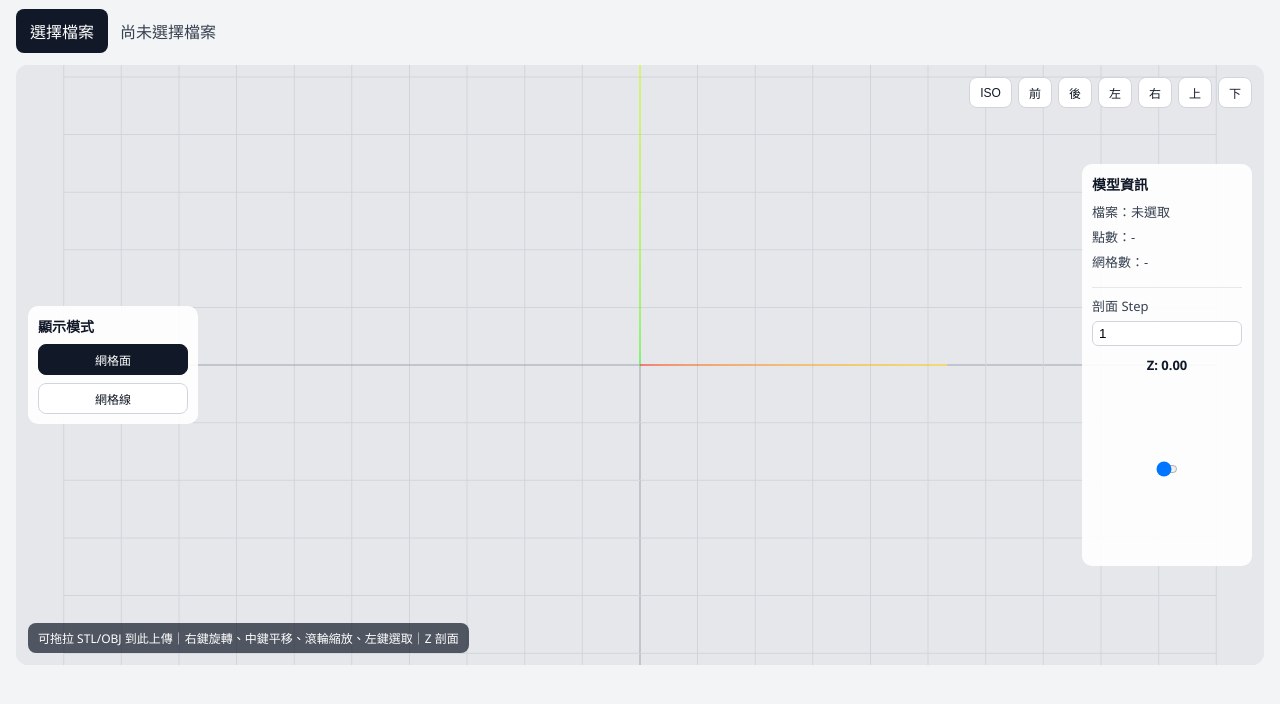
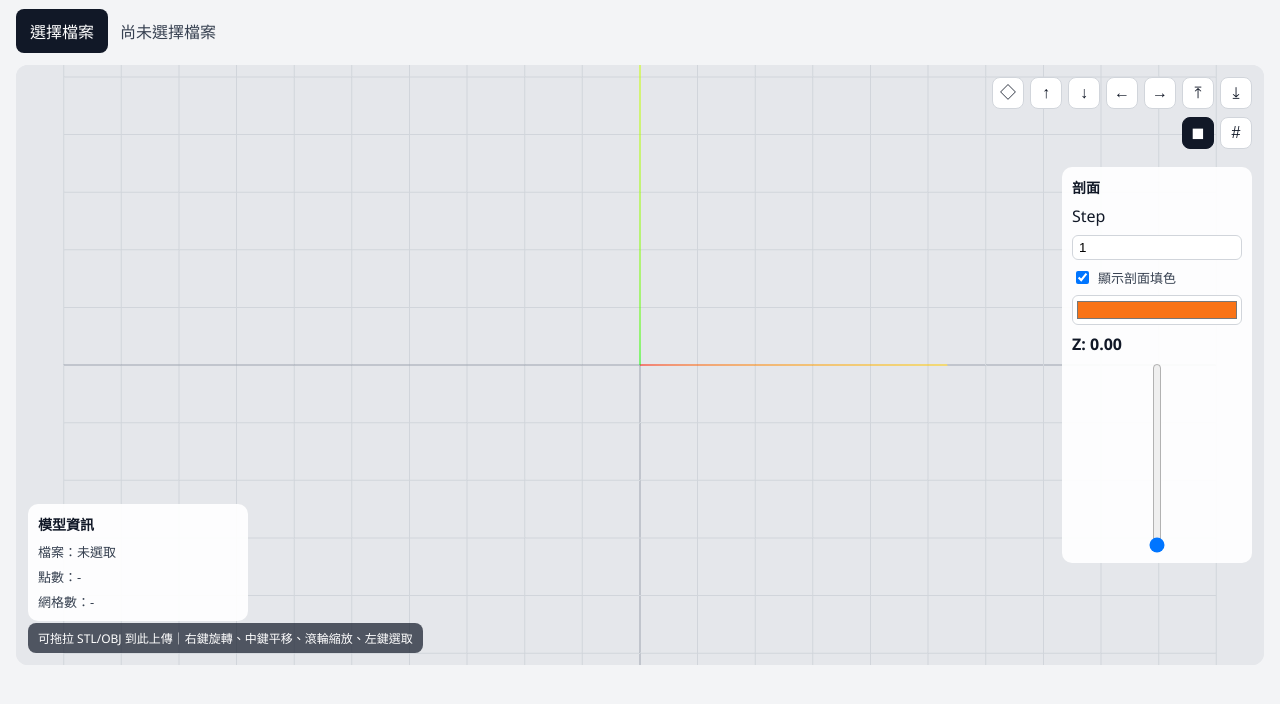
Before and after one commit to ger0182/web-stl-viewer, a website built with Vite: page index.html in a window 1280 px wide. Shown: the part 80-784 px from the top of the page. Built offline with nearby package versions, Linux system fonts and the light colour scheme; animation ran at ten frames a second.

Commit message:
feat: redesign toolbars and add section fill controls

```diff
--- a/index.html
+++ b/index.html
@@ -19,33 +19,78 @@
       </section>
 
       <section class="viewer-wrap">
-        <aside class="left-panel">
-          <div class="panel-title">顯示模式</div>
-          <button id="renderSolid" class="tool-btn is-active" type="button">
-            網格面
+        <div class="top-right-tools">
+          <div class="icon-toolbar" id="viewToolbar" aria-label="視角切換">
+            <button class="icon-btn" type="button" data-view="iso" title="ISO">
+              ◇
             </button>
-          <button id="renderWire" class="tool-btn" type="button">網格線</button>
-        </aside>
-
-        <div class="view-toolbar" id="viewToolbar">
-          <button class="tool-btn" type="button" data-view="iso">ISO</button>
-          <button class="tool-btn" type="button" data-view="front">前</button>
-          <button class="tool-btn" type="button" data-view="back">後</button>
-          <button class="tool-btn" type="button" data-view="left">左</button>
-          <button class="tool-btn" type="button" data-view="right">右</button>
-          <button class="tool-btn" type="button" data-view="top">上</button>
-          <button class="tool-btn" type="button" data-view="bottom">下</button>
+            <button
+              class="icon-btn"
+              type="button"
+              data-view="front"
+              title="前視"
+            >
+              ↑
+            </button>
+            <button
+              class="icon-btn"
+              type="button"
+              data-view="back"
+              title="後視"
+            >
+              ↓
+            </button>
+            <button
+              class="icon-btn"
+              type="button"
+              data-view="left"
+              title="左視"
+            >
+              ←
+            </button>
+            <button
+              class="icon-btn"
+              type="button"
+              data-view="right"
+              title="右視"
+            >
+              →
+            </button>
+            <button class="icon-btn" type="button" data-view="top" title="上視">
+              ⤒
+            </button>
+            <button
+              class="icon-btn"
+              type="button"
+              data-view="bottom"
+              title="下視"
+            >
+              ⤓
+            </button>
+          </div>
+          <div class="icon-toolbar" aria-label="顯示模式">
+            <button
+              id="renderSolid"
+              class="icon-btn is-active"
+              type="button"
+              title="網格面"
+            >
+              ◼
+            </button>
+            <button
+              id="renderWire"
+              class="icon-btn"
+              type="button"
+              title="網格線"
+            >
+              #
+            </button>
+          </div>
         </div>
 
-        <aside class="right-panel">
-          <div class="panel-title">模型資訊</div>
-          <div id="modelInfo" class="model-info">
-            <div>檔案：未選取</div>
-            <div>點數：-</div>
-            <div>網格數：-</div>
-          </div>
-          <div class="section-control">
-            <label for="sectionStep">剖面 Step</label>
+        <aside class="section-panel">
+          <div class="panel-title">剖面</div>
+          <label for="sectionStep">Step</label>
           <input
             id="sectionStep"
             type="number"
@@ -53,8 +98,13 @@
             step="0.1"
             value="1"
           />
+          <label class="fill-toggle" for="sectionFillToggle">
+            <input id="sectionFillToggle" type="checkbox" checked />
+            顯示剖面填色
+          </label>
+          <input id="sectionFillColor" type="color" value="#f97316" />
+          <div id="sectionValue" class="section-value">Z: 0</div>
           <div class="section-slider-wrap">
-              <div id="sectionValue" class="section-value">Z: 0</div>
             <input
               id="sectionSlider"
               class="section-slider"
@@ -65,13 +115,20 @@
               value="0"
             />
           </div>
+        </aside>
+
+        <aside class="info-card">
+          <div class="panel-title">模型資訊</div>
+          <div id="modelInfo" class="model-info">
+            <div>檔案：未選取</div>
+            <div>點數：-</div>
+            <div>網格數：-</div>
           </div>
         </aside>
 
         <canvas id="viewerCanvas"></canvas>
         <div id="hint" class="hint">
-          可拖拉 STL/OBJ 到此上傳｜右鍵旋轉、中鍵平移、滾輪縮放、左鍵選取｜Z
-          剖面
+          可拖拉 STL/OBJ 到此上傳｜右鍵旋轉、中鍵平移、滾輪縮放、左鍵選取
         </div>
       </section>
     </div>
--- a/src/main.js
+++ b/src/main.js
@@ -15,11 +15,14 @@ const renderWireBtn = document.getElementById("renderWire");
 const sectionSlider = document.getElementById("sectionSlider");
 const sectionStep = document.getElementById("sectionStep");
 const sectionValue = document.getElementById("sectionValue");
+const sectionFillToggle = document.getElementById("sectionFillToggle");
+const sectionFillColor = document.getElementById("sectionFillColor");
 
 const scene = new THREE.Scene();
 scene.background = new THREE.Color(0xe5e7eb);
 
 const camera = new THREE.PerspectiveCamera(55, 1, 0.1, 5000);
+camera.up.set(0, 0, 1);
 camera.position.set(0, 0, 150);
 
 const renderer = new THREE.WebGLRenderer({ canvas, antialias: true });
@@ -31,10 +34,12 @@ renderer.localClippingEnabled = true;
 
 const controls = new OrbitControls(camera, renderer.domElement);
 controls.enableDamping = false;
+controls.enableRotate = false;
+controls.screenSpacePanning = true;
 controls.mouseButtons = {
   LEFT: null,
   MIDDLE: THREE.MOUSE.PAN,
-  RIGHT: THREE.MOUSE.ROTATE,
+  RIGHT: null,
 };
 
 scene.add(new THREE.AmbientLight(0xffffff, 1.2));
@@ -55,10 +60,26 @@ let activeModelId = null;
 let dragCounter = 0;
 let renderMode = "solid";
 let sectionHeight = 0;
+let isRightDragging = false;
+let rightDragPointerId = null;
 
 const raycaster = new THREE.Raycaster();
 const pointer = new THREE.Vector2();
+const lastPointer = new THREE.Vector2();
 const sectionPlane = new THREE.Plane(new THREE.Vector3(0, 0, 1), 0);
+const worldUp = new THREE.Vector3(0, 0, 1);
+
+const sectionFillMaterial = new THREE.MeshBasicMaterial({
+  color: sectionFillColor.value,
+  transparent: true,
+  opacity: 0.35,
+  side: THREE.DoubleSide,
+  depthWrite: false,
+});
+const sectionFillMesh = new THREE.Mesh(new THREE.PlaneGeometry(1, 1), sectionFillMaterial);
+sectionFillMesh.visible = false;
+sectionFillMesh.renderOrder = 3;
+scene.add(sectionFillMesh);
 
 function resizeRenderer() {
   const width = viewerWrap.clientWidth;
@@ -68,60 +89,15 @@ function resizeRenderer() {
   camera.updateProjectionMatrix();
 }
 
-function clearAllModels() {
-  if (!modelItems.length) {
-    return;
-  }
-
-  modelItems.forEach((item) => {
-    scene.remove(item.object3D);
-    item.object3D.traverse((child) => {
-      if (child.isMesh) {
-        child.geometry?.dispose();
-        if (Array.isArray(child.material)) {
-          child.material.forEach((mat) => mat.dispose());
-        } else {
-          child.material?.dispose();
-        }
-      }
-    });
-  });
-
-  modelItems.length = 0;
-  activeModelId = null;
-  updateModelInfoPanel(null);
-}
-
-function fitCameraToObject(object3D) {
-  const box = new THREE.Box3().setFromObject(object3D);
-  const size = box.getSize(new THREE.Vector3());
-  const center = box.getCenter(new THREE.Vector3());
-
-  const maxDim = Math.max(size.x, size.y, size.z);
-  const fov = (camera.fov * Math.PI) / 180;
-  const distance = maxDim / (2 * Math.tan(fov / 2));
-
-  camera.position.copy(center);
-  camera.position.x += distance * 1.5;
-  camera.position.y += distance * 1.2;
-  camera.position.z += distance * 1.5;
-  camera.near = Math.max(distance / 100, 0.01);
-  camera.far = Math.max(distance * 100, 1000);
-  camera.updateProjectionMatrix();
-
-  controls.target.copy(center);
-  controls.update();
-}
-
 function fitCameraToAllModels() {
   if (!modelItems.length) {
     return;
   }
 
-  const merged = new THREE.Box3();
-  modelItems.forEach((item) => {
-    merged.union(new THREE.Box3().setFromObject(item.object3D));
-  });
+  const merged = getSceneBounds();
+  if (!merged) {
+    return;
+  }
 
   const size = merged.getSize(new THREE.Vector3());
   const center = merged.getCenter(new THREE.Vector3());
@@ -138,7 +114,21 @@ function fitCameraToAllModels() {
   camera.updateProjectionMatrix();
 
   controls.target.copy(center);
+  camera.lookAt(center);
   controls.update();
+}
+
+function getSceneBounds() {
+  if (!modelItems.length) {
+    return null;
+  }
+
+  const merged = new THREE.Box3();
+  modelItems.forEach((item) => {
+    merged.union(new THREE.Box3().setFromObject(item.object3D));
+  });
+
+  return merged;
 }
 
 function readFileAsArrayBuffer(file) {
@@ -257,23 +247,19 @@ function setObjectRenderMode(object3D, mode) {
 }
 
 function getSceneHighestZ() {
-  if (!modelItems.length) {
+  const bounds = getSceneBounds();
+  if (!bounds) {
     return 0;
   }
 
-  let highest = 0;
-  modelItems.forEach((item) => {
-    const box = new THREE.Box3().setFromObject(item.object3D);
-    highest = Math.max(highest, box.max.z);
-  });
-
-  return Number(highest.toFixed(3));
+  return Number(Math.max(0, bounds.max.z).toFixed(3));
 }
 
 function updateSectionPlane(zValue) {
   sectionHeight = Math.max(0, zValue);
   sectionPlane.constant = -sectionHeight;
   sectionValue.textContent = `Z: ${sectionHeight.toFixed(2)}`;
+  updateSectionFillMesh();
 }
 
 function updateSectionSliderRange() {
@@ -285,6 +271,23 @@ function updateSectionSliderRange() {
 
   const nextZ = Number(sectionSlider.value || 0);
   updateSectionPlane(nextZ);
+}
+
+function updateSectionFillMesh() {
+  const bounds = getSceneBounds();
+  if (!bounds || !sectionFillToggle.checked) {
+    sectionFillMesh.visible = false;
+    return;
+  }
+
+  const size = bounds.getSize(new THREE.Vector3());
+  const center = bounds.getCenter(new THREE.Vector3());
+  const planeSize = Math.max(size.x, size.y, 10) * 1.2;
+
+  sectionFillMesh.visible = true;
+  sectionFillMesh.scale.set(planeSize, planeSize, 1);
+  sectionFillMesh.position.set(center.x, center.y, sectionHeight + 0.001);
+  sectionFillMaterial.color.set(sectionFillColor.value);
 }
 
 function applyRenderMode(mode) {
@@ -349,19 +352,67 @@ function assignModelMetadata(object3D, id) {
 
 function setCameraPreset(viewKey) {
   const target = controls.target.clone();
-  let direction = new THREE.Vector3(1, 1, 1);
+  let direction = new THREE.Vector3(1, -1, 1);
 
-  if (viewKey === "front") direction = new THREE.Vector3(0, 0, 1);
-  if (viewKey === "back") direction = new THREE.Vector3(0, 0, -1);
+  if (viewKey === "front") direction = new THREE.Vector3(0, -1, 0);
+  if (viewKey === "back") direction = new THREE.Vector3(0, 1, 0);
   if (viewKey === "left") direction = new THREE.Vector3(-1, 0, 0);
   if (viewKey === "right") direction = new THREE.Vector3(1, 0, 0);
-  if (viewKey === "top") direction = new THREE.Vector3(0, 1, 0);
-  if (viewKey === "bottom") direction = new THREE.Vector3(0, -1, 0);
+  if (viewKey === "top") direction = new THREE.Vector3(0, 0, 1);
+  if (viewKey === "bottom") direction = new THREE.Vector3(0, 0, -1);
 
   const distance = camera.position.distanceTo(target);
   camera.position.copy(target.clone().add(direction.normalize().multiplyScalar(distance)));
+  camera.lookAt(target);
   camera.updateProjectionMatrix();
   controls.update();
+}
+
+function rotateCameraByRightDrag(deltaX, deltaY) {
+  const target = controls.target.clone();
+  const offset = camera.position.clone().sub(target);
+  if (offset.lengthSq() === 0) {
+    return;
+  }
+
+  const yawAngle = -deltaX * 0.008;
+  const pitchAngle = -deltaY * 0.008;
+
+  offset.applyAxisAngle(worldUp, yawAngle);
+  const rightAxis = new THREE.Vector3().crossVectors(offset, worldUp).normalize();
+  if (rightAxis.lengthSq() > 0) {
+    offset.applyAxisAngle(rightAxis, pitchAngle);
+  }
+
+  camera.position.copy(target.add(offset));
+  camera.lookAt(controls.target);
+  controls.update();
+}
+
+function selectModelByPointer(event) {
+  const rect = renderer.domElement.getBoundingClientRect();
+  pointer.x = ((event.clientX - rect.left) / rect.width) * 2 - 1;
+  pointer.y = -((event.clientY - rect.top) / rect.height) * 2 + 1;
+
+  raycaster.setFromCamera(pointer, camera);
+  const meshes = [];
+  modelItems.forEach((item) => {
+    item.object3D.traverse((child) => {
+      if (child.isMesh) {
+        meshes.push(child);
+      }
+    });
+  });
+
+  const intersects = raycaster.intersectObjects(meshes, false);
+  if (!intersects.length) {
+    return;
+  }
+
+  const modelId = intersects[0].object.userData.modelId;
+  if (modelId) {
+    setActiveModel(modelId);
+  }
 }
 
 async function handleSelectedFile(selectedFile) {
@@ -435,34 +486,45 @@ viewerWrap.addEventListener("drop", async (event) => {
   }
 });
 
-viewerWrap.addEventListener("pointerdown", (event) => {
-  if (event.button !== 0) {
+renderer.domElement.addEventListener("pointerdown", (event) => {
+  if (event.button === 2) {
+    isRightDragging = true;
+    rightDragPointerId = event.pointerId;
+    lastPointer.set(event.clientX, event.clientY);
+    renderer.domElement.setPointerCapture(event.pointerId);
     return;
   }
 
-  const rect = renderer.domElement.getBoundingClientRect();
-  pointer.x = ((event.clientX - rect.left) / rect.width) * 2 - 1;
-  pointer.y = -((event.clientY - rect.top) / rect.height) * 2 + 1;
+  if (event.button === 0) {
+    selectModelByPointer(event);
+  }
+});
 
-  raycaster.setFromCamera(pointer, camera);
-  const meshes = [];
-  modelItems.forEach((item) => {
-    item.object3D.traverse((child) => {
-      if (child.isMesh) {
-        meshes.push(child);
-      }
-    });
-  });
-
-  const intersects = raycaster.intersectObjects(meshes, false);
-  if (!intersects.length) {
+renderer.domElement.addEventListener("pointermove", (event) => {
+  if (!isRightDragging || event.pointerId !== rightDragPointerId) {
     return;
   }
 
-  const modelId = intersects[0].object.userData.modelId;
-  if (modelId) {
-    setActiveModel(modelId);
+  const deltaX = event.clientX - lastPointer.x;
+  const deltaY = event.clientY - lastPointer.y;
+  lastPointer.set(event.clientX, event.clientY);
+
+  rotateCameraByRightDrag(deltaX, deltaY);
+});
+
+renderer.domElement.addEventListener("pointerup", (event) => {
+  if (!isRightDragging || event.pointerId !== rightDragPointerId) {
+    return;
   }
+
+  isRightDragging = false;
+  rightDragPointerId = null;
+  renderer.domElement.releasePointerCapture(event.pointerId);
+});
+
+renderer.domElement.addEventListener("pointercancel", () => {
+  isRightDragging = false;
+  rightDragPointerId = null;
 });
 
 viewToolbar.addEventListener("click", (event) => {
@@ -493,12 +555,23 @@ sectionSlider.addEventListener("input", () => {
   updateSectionPlane(Number(sectionSlider.value));
 });
 
+sectionFillToggle.addEventListener("change", () => {
+  updateSectionFillMesh();
+});
+
+sectionFillColor.addEventListener("input", () => {
+  sectionFillMaterial.color.set(sectionFillColor.value);
+  updateSectionFillMesh();
+});
+
 window.addEventListener("resize", resizeRenderer);
 resizeRenderer();
 updateSectionPlane(0);
+sectionSlider.step = sectionStep.value;
 
 function animate() {
   requestAnimationFrame(animate);
+  controls.update();
   renderer.render(scene, camera);
 }
 
--- a/src/style.css
+++ b/src/style.css
@@ -71,27 +71,57 @@ body {
   background: #e5e7eb;
 }
 
-.left-panel,
-.right-panel {
+.top-right-tools {
   position: absolute;
-  top: 50%;
-  transform: translateY(-50%);
-  width: 170px;
-  background: rgba(255, 255, 255, 0.9);
-  border-radius: 10px;
-  padding: 10px;
+  top: 12px;
+  right: 12px;
   z-index: 2;
   display: flex;
   flex-direction: column;
   gap: 8px;
 }
 
-.left-panel {
-  left: 12px;
+.icon-toolbar {
+  display: flex;
+  gap: 6px;
+  flex-wrap: wrap;
+  justify-content: flex-end;
+  max-width: 420px;
 }
 
-.right-panel {
+.icon-btn {
+  border: 1px solid #d1d5db;
+  background: #ffffff;
+  color: #111827;
+  border-radius: 8px;
+  width: 32px;
+  height: 32px;
+  font-size: 16px;
+  line-height: 1;
+  cursor: pointer;
+}
+
+.icon-btn.is-active {
+  background: #111827;
+  color: #ffffff;
+  border-color: #111827;
+}
+
+.section-panel {
+  position: absolute;
   right: 12px;
+  top: 50%;
+  transform: translateY(-50%);
+  z-index: 2;
+  width: 190px;
+  height: 66%;
+  min-height: 320px;
+  background: rgba(255, 255, 255, 0.92);
+  border-radius: 10px;
+  padding: 10px;
+  display: flex;
+  flex-direction: column;
+  gap: 8px;
 }
 
 .panel-title {
@@ -99,32 +129,18 @@ body {
   font-size: 14px;
 }
 
-.view-toolbar {
+.info-card {
   position: absolute;
-  top: 12px;
-  right: 12px;
+  left: 12px;
+  bottom: 44px;
   z-index: 2;
+  width: 220px;
+  background: rgba(255, 255, 255, 0.92);
+  border-radius: 10px;
+  padding: 10px;
   display: flex;
-  gap: 6px;
-  flex-wrap: wrap;
-  justify-content: flex-end;
-  max-width: 420px;
-}
-
-.tool-btn {
-  border: 1px solid #d1d5db;
-  background: #ffffff;
-  color: #111827;
-  border-radius: 8px;
-  padding: 6px 10px;
-  font-size: 12px;
-  cursor: pointer;
-}
-
-.tool-btn.is-active {
-  background: #111827;
-  color: #ffffff;
-  border-color: #111827;
+  flex-direction: column;
+  gap: 8px;
 }
 
 .model-info {
@@ -135,12 +151,9 @@ body {
   color: #374151;
 }
 
-.section-control {
-  margin-top: 8px;
-  padding-top: 8px;
-  border-top: 1px solid #e5e7eb;
+.fill-toggle {
   display: flex;
-  flex-direction: column;
+  align-items: center;
   gap: 6px;
   font-size: 13px;
   color: #374151;
@@ -153,12 +166,20 @@ body {
   width: 100%;
 }
 
+#sectionFillColor {
+  border: 1px solid #d1d5db;
+  border-radius: 6px;
+  width: 100%;
+  height: 30px;
+  background: #ffffff;
+}
+
 .section-slider-wrap {
   display: flex;
-  flex-direction: column;
+  flex: 1;
   align-items: center;
-  gap: 8px;
-  padding-top: 4px;
+  justify-content: center;
+  min-height: 0;
 }
 
 .section-value {
@@ -167,10 +188,10 @@ body {
 }
 
 .section-slider {
+  writing-mode: bt-lr;
   -webkit-appearance: slider-vertical;
-  appearance: auto;
   width: 22px;
-  height: 170px;
+  height: 100%;
 }
 
 .viewer-wrap.drag-active {
```
Lines whose indentation alone changed are shown as unchanged.
